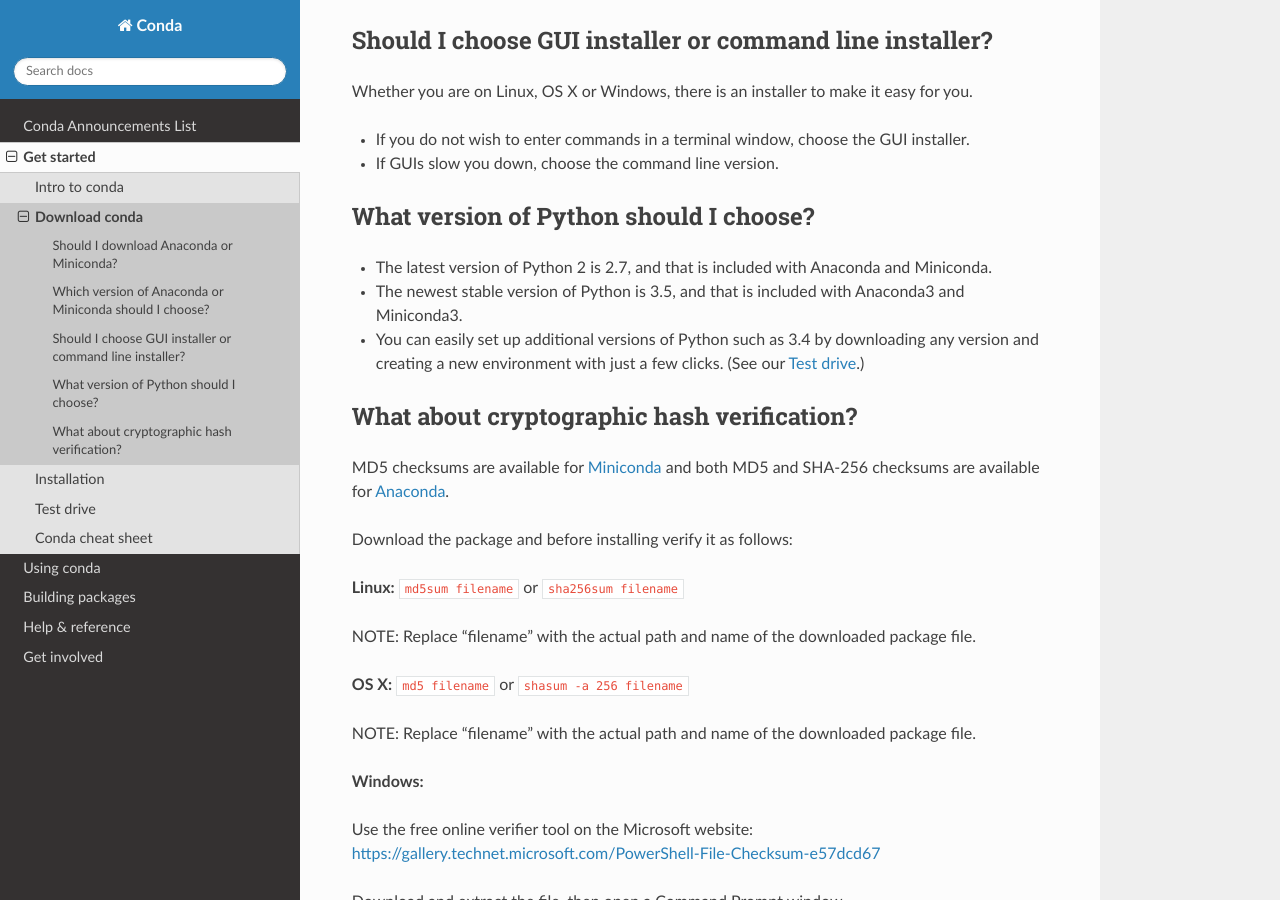
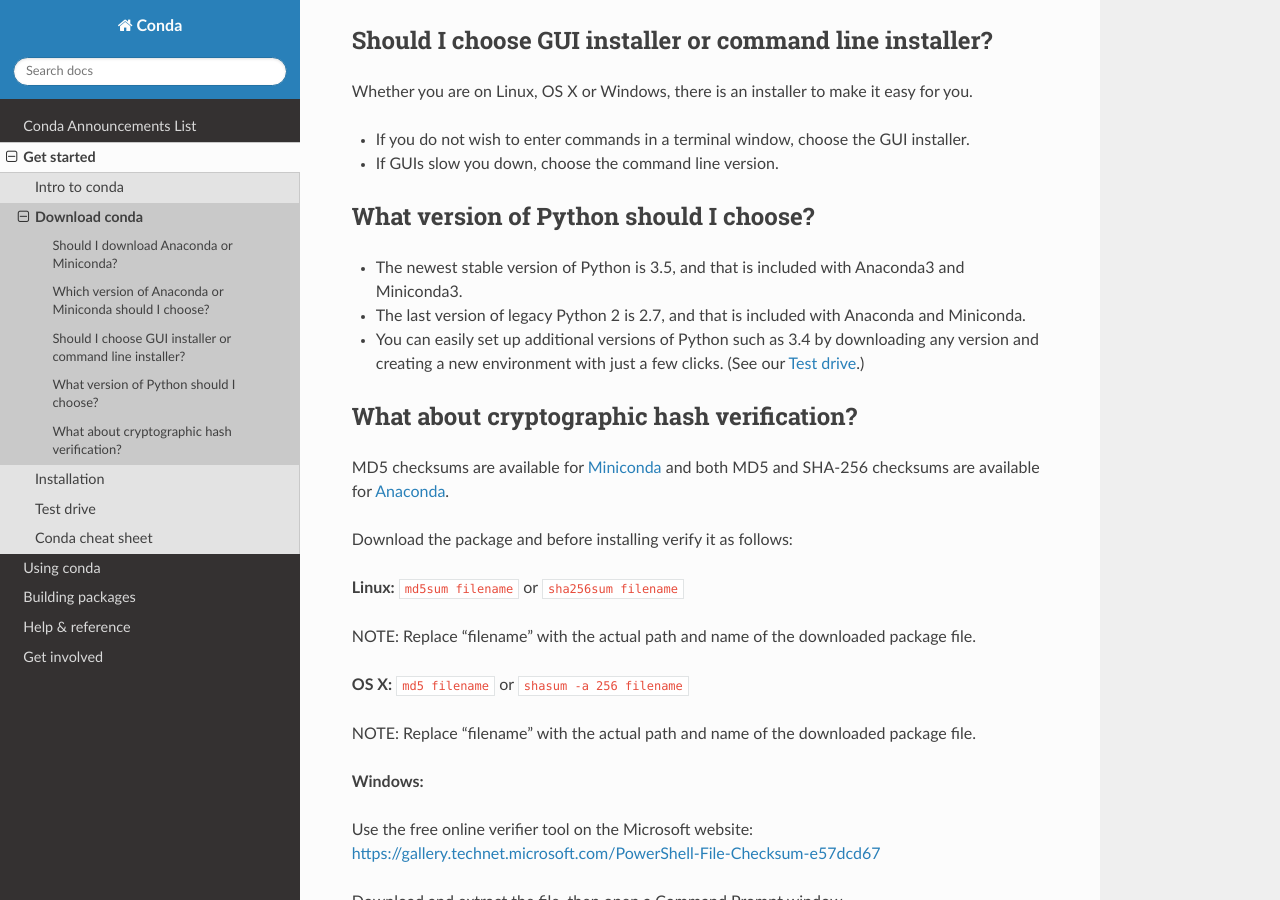
Before and after one commit to conda/conda-docs, a Sphinx documentation site: the page built from docs/source/download.rst, in a window 1280 px wide and 900 px high, scrolled down 1016 px. Built offline with Sphinx 7.4.7 and the Read the Docs theme 2.0.0, drawn with Linux system fonts in a browser that asks for light colours.

Commit message:
swap order of py2 and py3 in download docs

```diff
--- a/docs/source/download.rst
+++ b/docs/source/download.rst
@@ -49,8 +49,8 @@
 What version of Python should I choose?
 ---------------------------------------
 
-* The latest version of Python 2 is 2.7, and that is included with Anaconda and Miniconda.
 * The newest stable version of Python is 3.5, and that is included with Anaconda3 and Miniconda3.
+* The last version of legacy Python 2 is 2.7, and that is included with Anaconda and Miniconda.
 * You can easily set up additional versions of Python such as 3.4 by downloading any version and creating a new environment with just a few clicks. (See our :doc:`test-drive`.)
 
 What about cryptographic hash verification?
```
